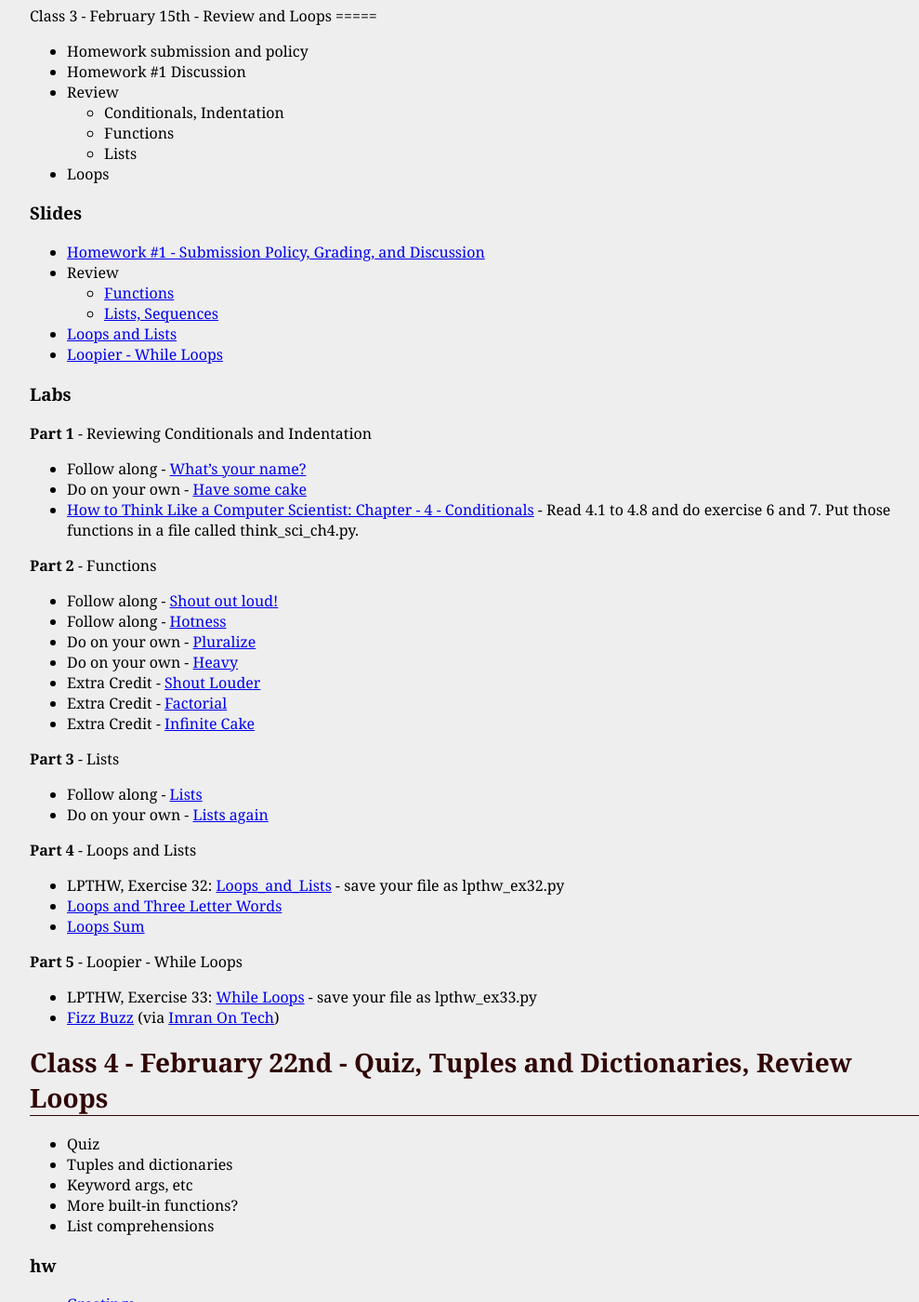
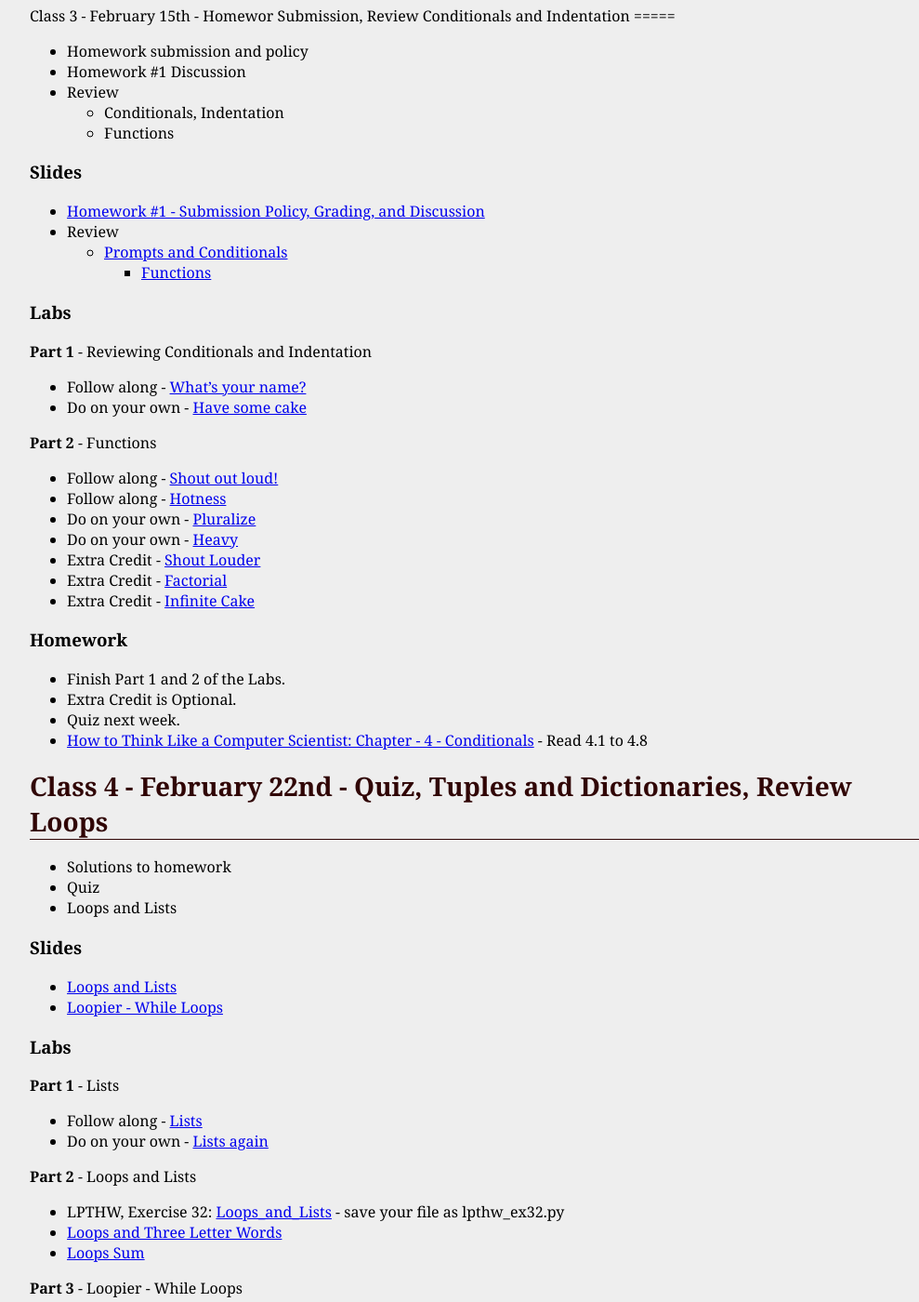
Before and after one commit to jversoza/MTEC2002, a Jekyll site: the page built from syllabus.markdown, in a window 1280 px wide and 1400 px high, scrolled down 2973 px. Shown: the whole window at 93% size, without its empty margins (128-1117 px from the left). Built offline with Jekyll 4.4.1, drawn with Linux system fonts in a browser that asks for light colours; some of the changed text lies outside the part shown.

Commit message:
cleaned up homework for class 3

```diff
--- a/syllabus.markdown
+++ b/syllabus.markdown
@@ -121,30 +121,24 @@ __Part 3__ - Lists, Sequences
 * EXTRA CREDIT: [str_list](class2/labs/str_list.txt)
 
 <a class="class3" id="class3"></a>
-Class 3 - February 15th - Review and Loops
+Class 3 - February 15th - Homewor Submission, Review Conditionals and Indentation
 =====
 * Homework submission and policy
 * Homework #1 Discussion
 * Review
 	* Conditionals, Indentation
 	* Functions
-	* Lists
-* Loops
 
 ###Slides
 * [Homework #1 -  Submission Policy, Grading, and Discussion](class3/slides/homework1.html)
 * Review
+  * [Prompts and Conditionals](class1/slides/prompts_and_conditionals.html)
 	* [Functions](class2/slides/functions.html)
-	* [Lists, Sequences](class2/slides/lists.html)
-* [Loops and Lists](class3/slides/loops_and_lists.html)
-* [Loopier - While Loops](class3/slides/loops_and_lists.html#4)
 
 ###Labs
-
 __Part 1__ -  Reviewing Conditionals and Indentation
 * Follow along - [What's your name?](class3/labs/name.py)
 * Do on your own - [Have some cake](class3/labs/cake.py)
-* [How to Think Like a Computer Scientist: Chapter - 4 - Conditionals](http://www.openbookproject.net/thinkcs/python/english2e/ch04.html) - Read 4.1 to 4.8 and do exercise 6 and 7.  Put those functions in a file called think_sci_ch4.py.
 
 __Part 2__ - Functions
 * Follow along - [Shout out loud!](class3/labs/shout.py)
@@ -155,28 +149,35 @@ __Part 2__ - Functions
 * Extra Credit - [Factorial](class3/labs/factorial.py)
 * Extra Credit - [Infinite Cake](class3/labs/infinite_cake.py)
 
-__Part 3__ - Lists
+###Homework
+* Finish Part 1 and 2 of the Labs.
+* Extra Credit is Optional.
+* Quiz next week.
+* [How to Think Like a Computer Scientist: Chapter - 4 - Conditionals](http://www.openbookproject.net/thinkcs/python/english2e/ch04.html) - Read 4.1 to 4.8
+
+Class 4 - February 22nd - Quiz, Tuples and Dictionaries, Review Loops
+=====
+* Solutions to homework
+* Quiz
+* Loops and Lists
+
+### Slides
+* [Loops and Lists](class3/slides/loops_and_lists.html)
+* [Loopier - While Loops](class3/slides/loops_and_lists.html#4)
+
+### Labs
+__Part 1__ - Lists
 * Follow along - [Lists](class3/labs/lists.py)
 * Do on your own - [Lists again](class3/labs/lists_again.py)
 
-__Part 4__ - Loops and Lists
+__Part 2__ - Loops and Lists
 * LPTHW, Exercise 32: [Loops_and_Lists](http://learnpythonthehardway.org/book/ex32.html) - save your file as lpthw_ex32.py
 * [Loops and Three Letter Words](class2/labs/loops_three_letter.txt)
 * [Loops Sum](class2/labs/loops_sums.txt)
 
-__Part 5__ - Loopier - While Loops
+__Part 3__ - Loopier - While Loops
 * LPTHW, Exercise 33: [While Loops](http://learnpythonthehardway.org/book/ex33.html) - save your file as lpthw_ex33.py
 * [Fizz Buzz](class2/labs/fizz_buzz.txt) (via [Imran On Tech](http://imranontech.com/2007/01/24/using-fizzbuzz-to-find-developers-who-grok-coding/))
-
-
-
-Class 4 - February 22nd - Quiz, Tuples and Dictionaries, Review Loops
-=====
-* Quiz
-* Tuples and dictionaries
-* Keyword args, etc
-* More built-in functions?
-* List comprehensions
 
 ###hw
 * [Greetings](class2/hw/greetings.txt)
```
Also changed, not shown: other parts of syllabus.markdown (+5 -1 lines).
